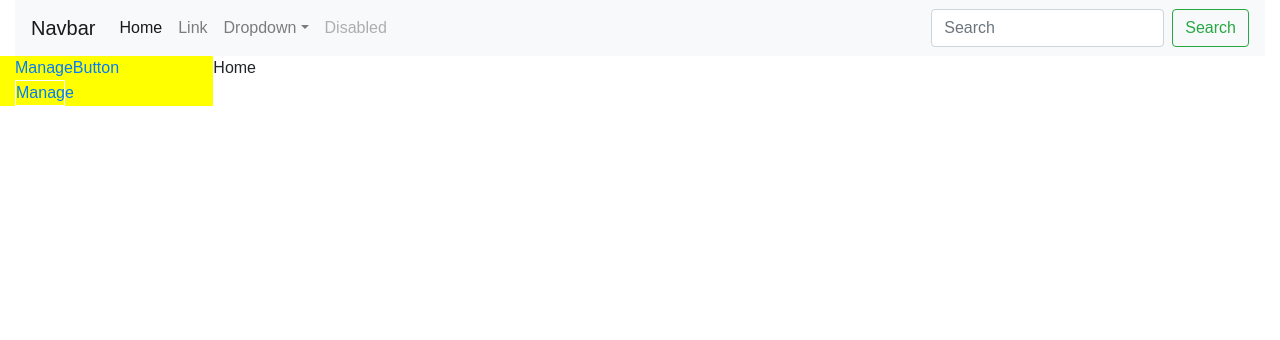
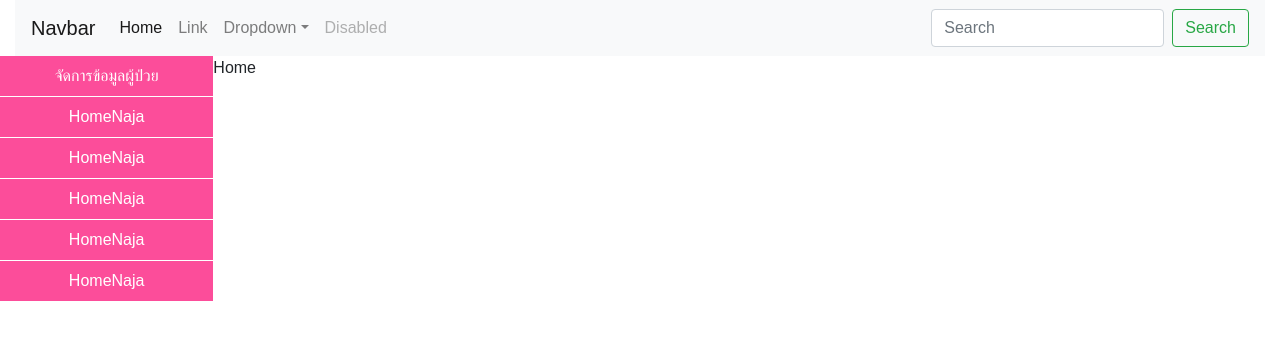
Before and after one commit to kukiat/chain-aid, a React (Create React App) app: page / in a window 1280 px wide. Shown: the top 340 px of the page. Built offline with nearby package versions, Linux system fonts and the light colour scheme.

Commit message:
Add new button

```diff
--- a/src/Styles/Manage.css
+++ b/src/Styles/Manage.css
@@ -1,3 +1,4 @@
 .Manage {
-  height: 1000px;
+  /* height: 1000px; */
+  text-align: 'center'
 }
--- /dev/null
+++ b/src/Styles/navigation.css
@@ -0,0 +1,25 @@
+.navigation{
+  text-align: center;
+  padding-right: 0 !important;
+  padding-left: 0 !important;
+}
+.navigation-btn {
+  margin-bottom: 1px;
+  background-color: #FC4D9A;
+  height: 40px;
+  padding-top: 8px;
+  transition: background 0.5s;
+}
+.navigation-btn p{
+  text-decoration: none;
+  color: #FFF;
+}
+p:hover {
+  text-decoration: none;
+}
+.wrap-btn:hover {
+  text-decoration: none !important;
+}
+.navigation-btn:hover {
+  background-color: #ed3887;
+}
--- a/src/components/navigation/Navigation.js
+++ b/src/components/navigation/Navigation.js
@@ -1,15 +1,40 @@
 import React from 'react';
 import { Link } from 'react-router-dom';
+import '../../Styles/navigation.css'
 
 export default class Navigation extends React.Component {
   render() {
     return (
-      <div className="navigation btn-group-vertical col-md-2" style={{backgroundColor:'yellow'}}>
-        <Link to="/">
-          <div>ManageButton</div>
+      <div className="navigation col-md-2">
+        <Link className="wrap-btn" to="/manage">
+          <div className="navigation-btn">
+            <p>จัดการข้อมูลผู้ป่วย</p>
+          </div>
         </Link>
-        <Link to="/manage">
-          <div style={{border: '1px solid #FFF', width: '50px'}}>Manage</div>
+        <Link className="wrap-btn" to="/">
+          <div className="navigation-btn">
+            <p>HomeNaja</p>
+          </div>
+        </Link>
+        <Link className="wrap-btn" to="/">
+          <div className="navigation-btn">
+            <p>HomeNaja</p>
+          </div>
+        </Link>
+        <Link className="wrap-btn" to="/">
+          <div className="navigation-btn">
+            <p>HomeNaja</p>
+          </div>
+        </Link>
+        <Link className="wrap-btn" to="/">
+          <div className="navigation-btn">
+            <p>HomeNaja</p>
+          </div>
+        </Link>
+        <Link className="wrap-btn" to="/">
+          <div className="navigation-btn">
+            <p>HomeNaja</p>
+          </div>
         </Link>
       </div>
     );
```
